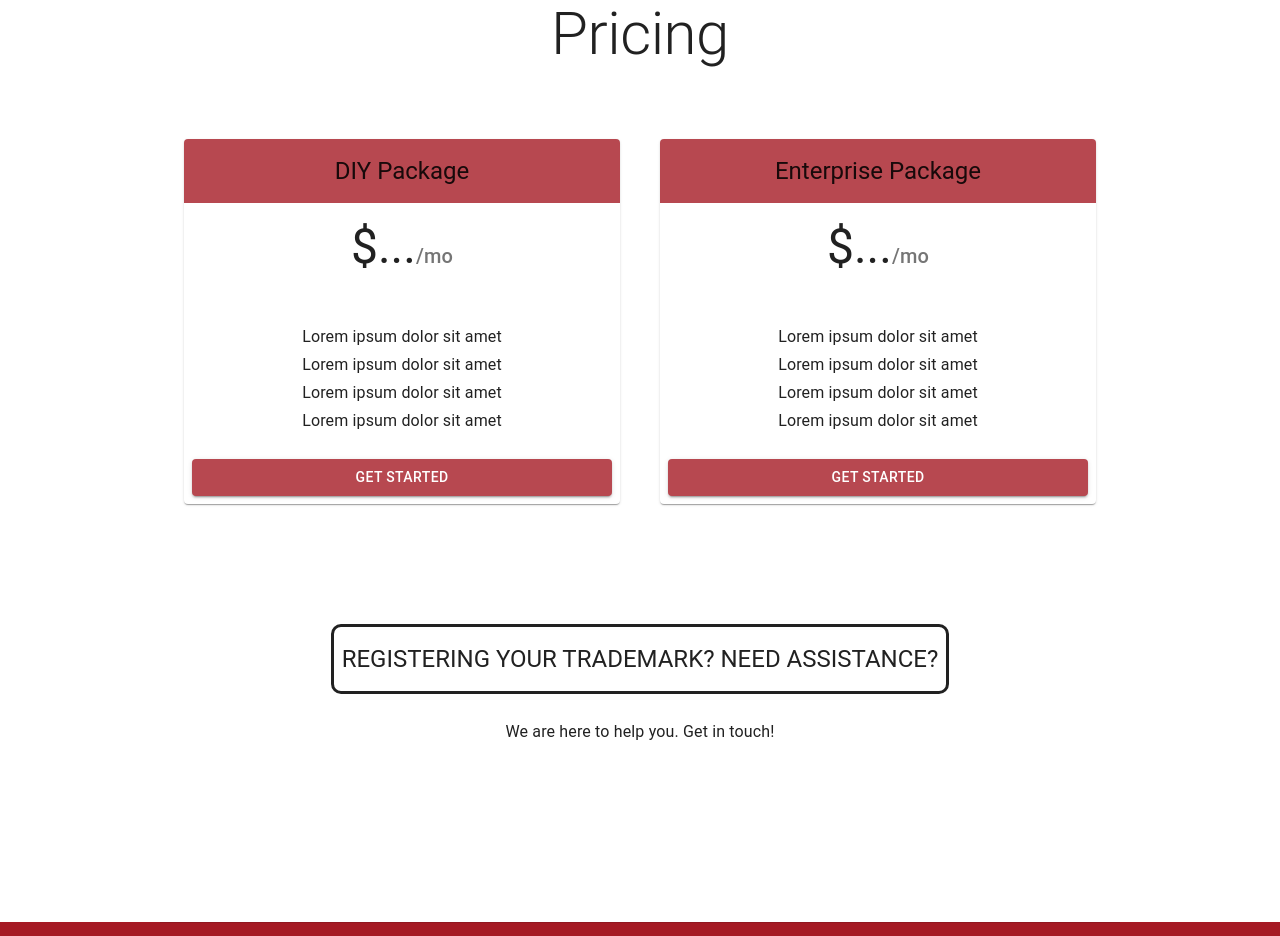
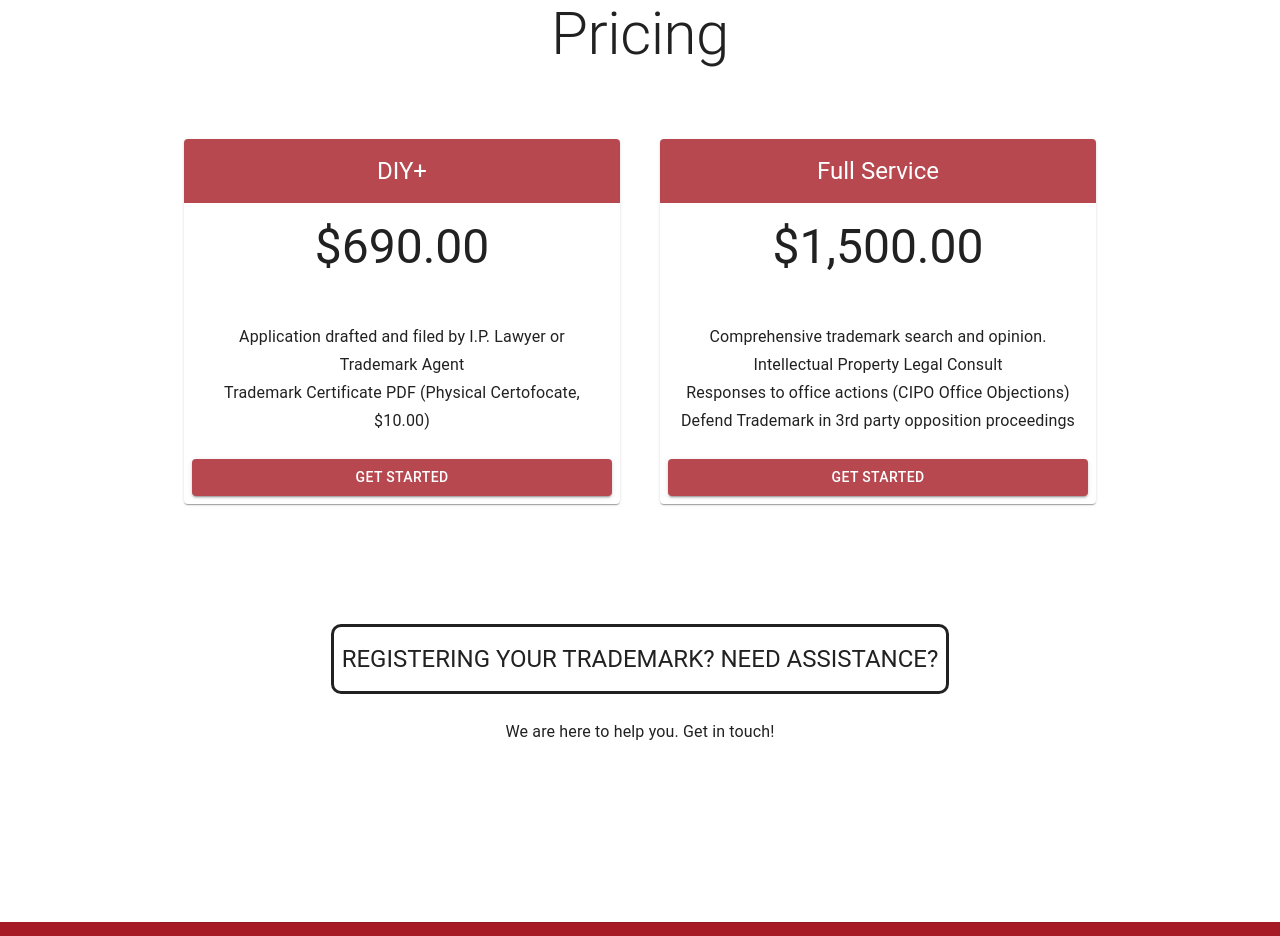
Before and after one commit to BCIT-SSD-2020-21/industry-project-checkmarks, a React (Create React App) app: page / in a window 1280 px wide. Shown: the part 2660-3596 px from the top of the page. Built offline with nearby package versions, Linux system fonts and the light colour scheme; no server answers.

Commit message:
update Pricing section; #193

```diff
--- a/src/components/LandingPage/Pricing.js
+++ b/src/components/LandingPage/Pricing.js
@@ -1,4 +1,5 @@
 import React from 'react';
+import { useHistory } from 'react-router-dom';
 import Button from '@material-ui/core/Button';
 import CssBaseline from '@material-ui/core/CssBaseline';
 import Card from '@material-ui/core/Card';
@@ -32,6 +33,7 @@ const useStyles = makeStyles((theme) => ({
                 : checkmarksTheme.bgCardHeader1,
     },
     cardHeader: {
+        color: checkmarksTheme.textValue1,
         backgroundColor:
             theme.palette.type === 'dark'
                 ? checkmarksTheme.bgCardHeader
@@ -47,25 +49,23 @@ const useStyles = makeStyles((theme) => ({
 
 const tiers = [
     {
-        title: 'DIY Package',
-        price: '...',
+        title: 'DIY+',
+        price: '690.00',
         description: [
-            'Lorem ipsum dolor sit amet',
-            'Lorem ipsum dolor sit amet',
-            'Lorem ipsum dolor sit amet',
-            'Lorem ipsum dolor sit amet',
+            'Application drafted and filed by I.P. Lawyer or Trademark Agent ',
+            'Trademark Certificate PDF (Physical Certofocate, $10.00)',
         ],
         buttonText: 'Get Started',
         buttonVariant: 'contained',
     },
     {
-        title: 'Enterprise Package',
-        price: '...',
+        title: 'Full Service',
+        price: '1,500.00',
         description: [
-            'Lorem ipsum dolor sit amet',
-            'Lorem ipsum dolor sit amet',
-            'Lorem ipsum dolor sit amet',
-            'Lorem ipsum dolor sit amet',
+            'Comprehensive trademark search and opinion.',
+            'Intellectual Property Legal Consult',
+            'Responses to office actions (CIPO Office Objections)',
+            'Defend Trademark in 3rd party opposition proceedings',
         ],
         buttonText: 'Get Started',
         buttonVariant: 'contained',
@@ -74,6 +74,7 @@ const tiers = [
 
 export default function Pricing() {
     const classes = useStyles();
+    const history = useHistory();
 
     return (
         <React.Fragment>
@@ -93,14 +94,6 @@ export default function Pricing() {
                 >
                     Pricing
                 </Typography>
-                {/* <Typography
-                    variant="h5"
-                    align="center"
-                    color="textSecondary"
-                    component="p"
-                >
-                    Lorem ipsum dolor sit amet, consectetur adipiscing elit
-                </Typography> */}
             </Container>
             <Container maxWidth="md" component="main">
                 <Grid container spacing={5} alignItems="flex-end">
@@ -120,12 +113,6 @@ export default function Pricing() {
                                             color="textPrimary"
                                         >
                                             ${tier.price}
-                                        </Typography>
-                                        <Typography
-                                            variant="h6"
-                                            color="textSecondary"
-                                        >
-                                            /mo
                                         </Typography>
                                     </div>
                                     <ul>
@@ -147,6 +134,9 @@ export default function Pricing() {
                                         fullWidth
                                         variant={tier.buttonVariant}
                                         color="primary"
+                                        onClick={() =>
+                                            history.push('/application')
+                                        }
                                     >
                                         {tier.buttonText}
                                     </Button>
```
